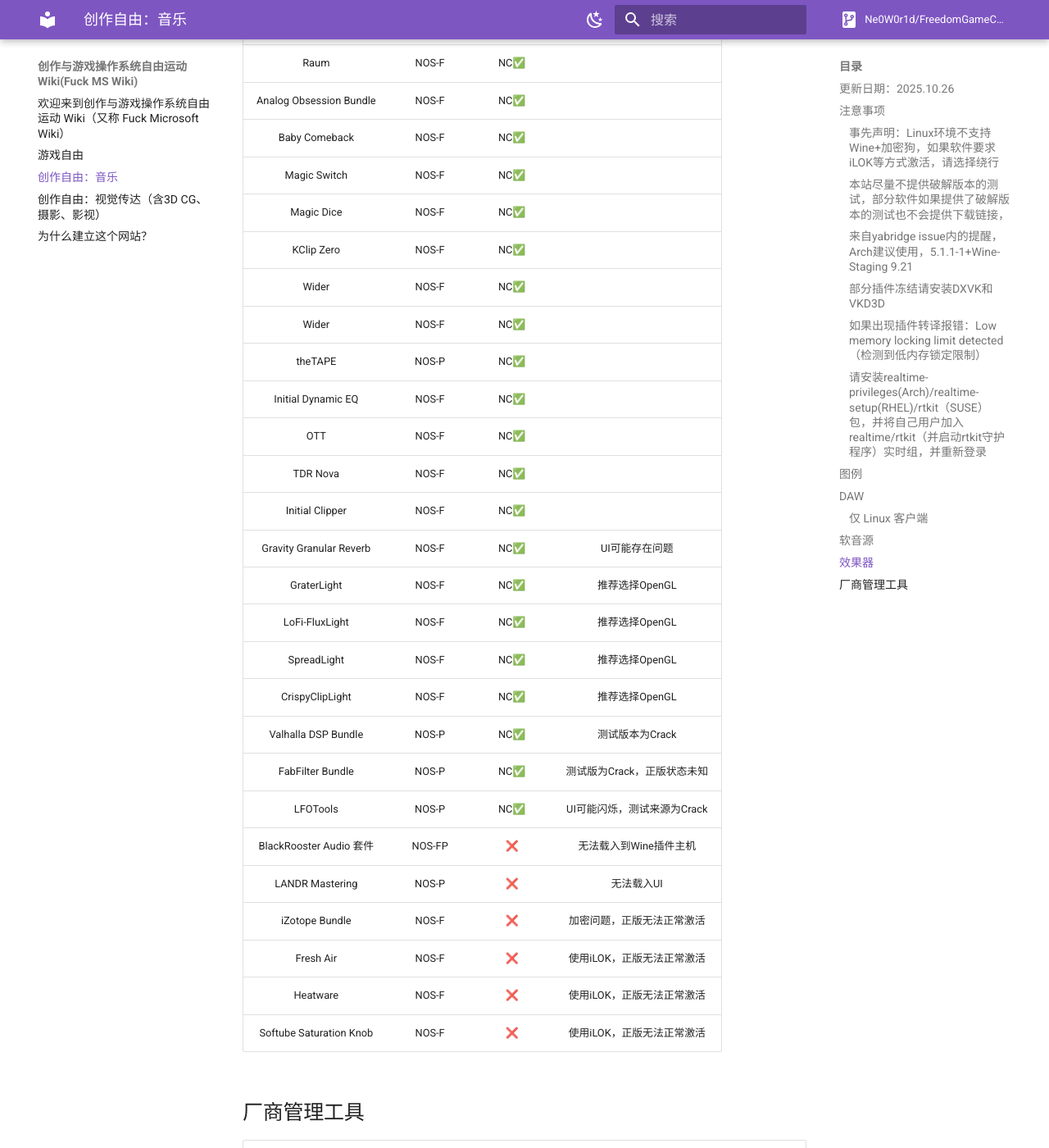
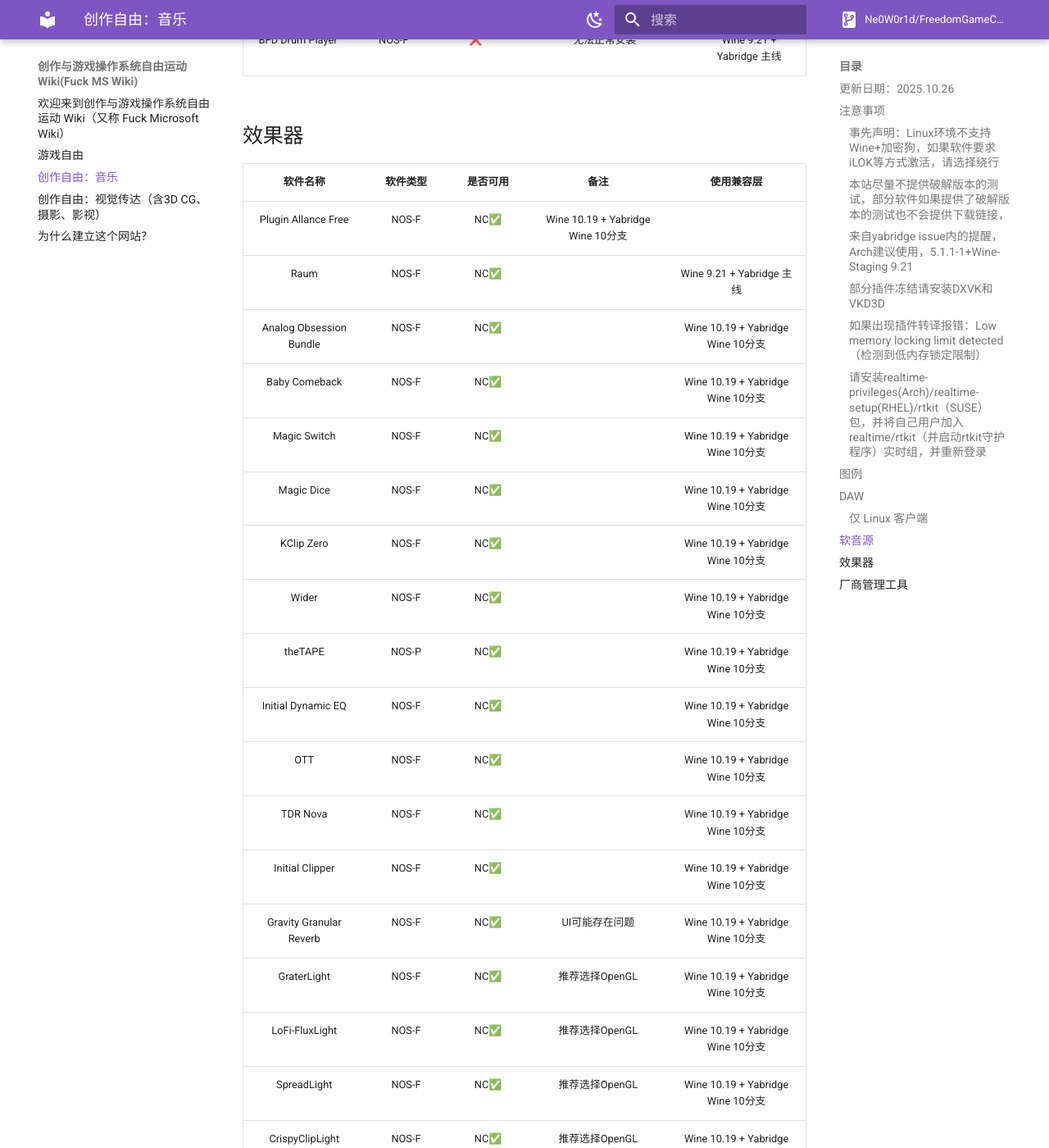
Before and after one commit to Ne0W0r1d/FreedomGameCreatorWiki, an MkDocs documentation site: the page built from docs/musicfreedom.md, in a window 1280 px wide and 1400 px high, scrolled down 2682 px. Shown: the whole window at 82% size. Built offline with MkDocs 1.6.1 and Material for MkDocs 9.7.7, drawn with Linux system fonts in a browser that asks for light colours; comment, search, counter and statistics services are not loaded; some of the changed text lies outside the part shown.

Commit message:
1206Update

```diff
--- a/docs/musicfreedom.md
+++ b/docs/musicfreedom.md
@@ -16,89 +16,83 @@
 ⭕：需要解决方案 // ✅：可用 // ❌：不可用 // 🔧：需要测试<br>
 Native：原生软件 // NC：Need Compliant需要兼容层<br>
 
-| 软件名称 | 软件类型 | 是否可用 | 备注 |
-| :-----: | :-----: | :-----: | :-----: |
-| Sample 1 | NOS-P（非开源，收费软件） | NC✅ |  |
-| Sample 2 | OOS-FP（开源，免费软件、有收费版） | ❌ | |
-
 ## DAW
 
 #### 仅 Linux 客户端
 
-| 软件名称 | 软件类型 | 是否可用 | 备注 |
-| :-----: | :-----: | :-----: | :-----: |
-| Zyrthm | OSS-FP | Native✅ | 自行编译/AUR GIT版本（免费）/买断 **开源推荐** |
-| Ardour | OSS-FP | Native✅ | 自行编译/AUR GIT版本（免费）/捐赠下载 |
-| Audacity | OSS-F | Native✅ |  |
-| Bitwig Studio | NOS-P | Native✅ | 闭源推荐 |
-| Traction Waveform | NOS-FP | Native✅ |  |
-| Reaper | NOS-P | Native✅ |  |
-| Studio One 7 | NOS-P | Native✅ | Fuck Fender |
+| 软件名称 | 软件类型 | 是否可用 | 备注 | 使用兼容层 |
+| :-----: | :-----: | :-----: | :-----: | :-----: |
+| Zyrthm | OSS-FP | Native✅ | 自行编译/AUR GIT版本（免费）/买断  |  |
+| Ardour | OSS-FP | Native✅ | 自行编译/AUR GIT版本（免费）/捐赠下载 | |
+| Audacity | OSS-F | Native✅ |  | |
+| Bitwig Studio | NOS-P | Native✅ | 闭源推荐 | |
+| Traction Waveform | NOS-FP | Native✅ |  | |
+| Reaper | NOS-P | Native✅ |  | |
+| Studio One 7 | NOS-P | Native✅ | Fuck Fender | |
 
 ## 软音源
 
-| 软件名称 | 软件类型 | 是否可用 | 备注 |
-| :-----: | :-----: | :-----: | :-----: |
-| SurgeXT | OSS-F | Native✅ |  |
+| 软件名称 | 软件类型 | 是否可用 | 备注 | 使用兼容层 |
+| :-----: | :-----: | :-----: | :-----: | :-----: |
+| SurgeXT | OSS-F | Native✅ |  |  |
 | Zebralette 3 | NOS-F | Native✅ |  |
-| Vital | NOS-F | Native✅ | Clap可能出现无法打开的情况 |
-| Analog Lab V | NOS-FP | NC✅ | ASC可能无法下载，建议去官网下载 |
-| Ample Bass P Lite 2 | NOS-F | NC✅ |  |
-| Ample Guitar M Lite 2 | NOS-F | NC✅ |  |
-| Ample Percussion Cloudrum Lite | NOS-F | NC✅ |  |
-| Air Bassline | NOS-P | NC✅ |  |
-| Bloom KSHMR | NOS-P | NC✅ |  |
-| Serum 1 | NOS-P | NC✅ | 需要关闭d2d1函数库，测试版本为Crack |
-| Massive | NOS-P | NC✅ |  |
-| Massive X | NOS-P | ❌ | 疑似技术栈问题，正版无法正常使用库，破解1.4.1正常使用 |
+| Vital | NOS-F | Native✅ | Clap可能出现无法打开的情况 | |
+| Analog Lab V | NOS-FP | NC✅ | ASC可能无法下载，建议去官网下载 | Wine 10.19 + Yabridge Wine 10分支 |
+| Ample Bass P Lite 2 | NOS-F | NC✅ |  | Wine 10.19 + Yabridge Wine 10分支 |
+| Ample Guitar M Lite 2 | NOS-F | NC✅ |  | Wine 10.19 + Yabridge Wine 10分支 |
+| Ample Percussion Cloudrum Lite | NOS-F | NC✅ |  | Wine 10.19 + Yabridge Wine 10分支 |
+| Air Bassline | NOS-P | NC✅ |  | Wine 10.19 + Yabridge Wine 10分支 |
+| Bloom KSHMR | NOS-P | NC✅ |  | Wine 10.19 + Yabridge Wine 10分支 |
+| Serum 1 | NOS-P | NC✅ | 需要关闭d2d1函数库，测试版本为Crack | Wine 9.21 + Yabridge 主线 |
+| Massive | NOS-P | NC✅ |  | Wine 9.21 + Yabridge 主线 |
+| Massive X | NOS-P | ❌ | 疑似技术栈问题，正版无法正常使用库，破解1.4.1正常使用 | Wine 9.21 + Yabridge 主线 |
 | Serun 2 | NOS-P | ❌ | UI严重问题, 建议直接使用Vital |
-| Kontakt 8 | NOS-FP | ❌ | 无法正常安装 |
-| Kontakt 7 | NOS-FP | ❌ | (Player版本)疑似技术栈问题，正版无法正常使用库，（完整版本【破解】）正常使用）
-| Spirtfire BBCSO 探索版 | NOS-F | ❌ | UI无法正常加载，会让宿主挂起 |
-| Spitfire Labs | NOS-F | ❌ | UI无法正常加载，会让宿主挂起 |
-| Pneuma | NOS-F | ❌ | 会让整个系统挂起 |
-| BFD Drum Player | NOS-F | ❌ | 无法正常安装 |
+| Kontakt 8 | NOS-FP | ❌ | 无法正常安装 | Wine 10.19 + Yabridge Wine 10分支 |
+| Kontakt 7 | NOS-FP | ❌ | (Player版本)疑似技术栈问题，正版无法正常使用库，（完整版本【破解】）正常使用） | Wine 10.19 + Yabridge Wine 10分支 |
+| Spirtfire BBCSO 探索版 | NOS-F | ❌ | UI无法正常加载，会让宿主挂起 | Wine 9.21 + Yabridge 主线 |
+| Spitfire Labs | NOS-F | ❌ | UI无法正常加载，会让宿主挂起 | Wine 9.21 + Yabridge 主线 |
+| Pneuma | NOS-F | ❌ | 会让整个系统挂起 | Wine 9.21 + Yabridge 主线 |
+| BFD Drum Player | NOS-F | ❌ | 无法正常安装 | Wine 9.21 + Yabridge 主线 |
 
 ## 效果器
 
-| 软件名称 | 软件类型 | 是否可用 | 备注 |
-| :-----: | :-----: | :-----: | :-----: |
-| Efx REFRACT | NOS-P | NC✅ |  |
-| Plugin Allance Free | NOS-F | NC✅ |  |
-| Raum | NOS-F | NC✅ |  |
-| Analog Obsession Bundle | NOS-F | NC✅ |  |
-| Baby Comeback | NOS-F | NC✅ | |
-| Magic Switch | NOS-F | NC✅ | |
-| Magic Dice | NOS-F | NC✅ | |
-| KClip Zero | NOS-F | NC✅ | |
-| Wider | NOS-F | NC✅ |  |
-| Wider | NOS-F | NC✅ |  |
-| theTAPE | NOS-P | NC✅ | |
-| Initial Dynamic EQ | NOS-F | NC✅ |  |
-| OTT | NOS-F | NC✅ |  |
-| TDR Nova | NOS-F | NC✅ |  |
-| Initial Clipper | NOS-F | NC✅ |  |
-| Gravity Granular Reverb | NOS-F | NC✅ | UI可能存在问题 |
-| GraterLight | NOS-F | NC✅ | 推荐选择OpenGL |
-| LoFi-FluxLight | NOS-F | NC✅ | 推荐选择OpenGL |
-| SpreadLight | NOS-F | NC✅ | 推荐选择OpenGL |
-| CrispyClipLight | NOS-F | NC✅ | 推荐选择OpenGL |
-| Valhalla DSP Bundle | NOS-P | NC✅ | 测试版本为Crack |
-| FabFilter Bundle | NOS-P | NC✅ | 测试版为Crack，正版状态未知 |
-| LFOTools | NOS-P | NC✅ | UI可能闪烁，测试来源为Crack |
-| BlackRooster Audio 套件 | NOS-FP | ❌ | 无法载入到Wine插件主机 |
-| LANDR Mastering | NOS-P | ❌ | 无法载入UI |
-| iZotope Bundle | NOS-F | ❌ | 加密问题，正版无法正常激活 |
-| Fresh Air | NOS-F | ❌ | 使用iLOK，正版无法正常激活 |
-| Heatware | NOS-F | ❌ | 使用iLOK，正版无法正常激活 |
-| Softube Saturation Knob | NOS-F | ❌ | 使用iLOK，正版无法正常激活 |
+| 软件名称 | 软件类型 | 是否可用 | 备注 | 使用兼容层 |
+| :-----: | :-----: | :-----: | :-----: | :-----: |
+| Plugin Allance Free | NOS-F | NC✅ | Wine 10.19 + Yabridge Wine 10分支 |
+| Raum | NOS-F | NC✅ |  | Wine 9.21 + Yabridge 主线 |
+| Analog Obsession Bundle | NOS-F | NC✅ |  | Wine 10.19 + Yabridge Wine 10分支 |
+| Baby Comeback | NOS-F | NC✅ | | Wine 10.19 + Yabridge Wine 10分支 |
+| Magic Switch | NOS-F | NC✅ | | Wine 10.19 + Yabridge Wine 10分支 |
+| Magic Dice | NOS-F | NC✅ | | Wine 10.19 + Yabridge Wine 10分支 |
+| KClip Zero | NOS-F | NC✅ | | Wine 10.19 + Yabridge Wine 10分支 |
+| Wider | NOS-F | NC✅ |  | Wine 10.19 + Yabridge Wine 10分支 |
+| theTAPE | NOS-P | NC✅ | | Wine 10.19 + Yabridge Wine 10分支 |
+| Initial Dynamic EQ | NOS-F | NC✅ |  | Wine 10.19 + Yabridge Wine 10分支 |
+| OTT | NOS-F | NC✅ |  | Wine 10.19 + Yabridge Wine 10分支 |
+| TDR Nova | NOS-F | NC✅ |  | Wine 10.19 + Yabridge Wine 10分支 |
+| Initial Clipper | NOS-F | NC✅ |  | Wine 10.19 + Yabridge Wine 10分支 |
+| Gravity Granular Reverb | NOS-F | NC✅ | UI可能存在问题 | Wine 10.19 + Yabridge Wine 10分支 |
+| GraterLight | NOS-F | NC✅ | 推荐选择OpenGL | Wine 10.19 + Yabridge Wine 10分支 |
+| LoFi-FluxLight | NOS-F | NC✅ | 推荐选择OpenGL | Wine 10.19 + Yabridge Wine 10分支 |
+| SpreadLight | NOS-F | NC✅ | 推荐选择OpenGL | Wine 10.19 + Yabridge Wine 10分支 |
+| CrispyClipLight | NOS-F | NC✅ | 推荐选择OpenGL | Wine 10.19 + Yabridge Wine 10分支 |
+| Valhalla DSP Bundle | NOS-P | NC✅ | 测试版本为Crack | Wine 10.19 + Yabridge Wine 10分支 |
+| FabFilter Bundle | NOS-P | NC✅ | 测试版为Crack，正版状态未知 | Wine 10.19 + Yabridge Wine 10分支 |
+| LFOTools | NOS-P | NC✅ | UI可能闪烁，测试来源为Crack | Wine 9.21 + Yabridge 主线 |
+| BlackRooster Audio 套件 | NOS-FP | ❌ | 无法载入到Wine插件主机 | Wine 9.21 + Yabridge 主线 |
+| LANDR Mastering | NOS-P | ❌ | 无法载入UI | Wine 9.21 + Yabridge 主线 |
+| iZotope Bundle | NOS-F | ❌ | 加密问题，正版无法正常激活 |Wine 9.21 + Yabridge 主线 |
+| Fresh Air | NOS-F | ❌ | 使用iLOK，正版无法正常激活 | Wine 9.21 + Yabridge 主线 |
+| Heatware | NOS-F | ❌ | 使用iLOK，正版无法正常激活 | Wine 9.21 + Yabridge 主线 |
+| Softube Saturation Knob | NOS-F | ❌ | 使用iLOK，正版无法正常激活 | Wine 9.21 + Yabridge 主线 |
+| Efx REFRACT | NOS-P | ❌ | UI 卡死 | Wine 10.19 + Yabridge Wine 10分支 |
 
 ## 厂商管理工具
 
-| 软件名称 | 软件类型 | 是否可用 | 备注 |
-| :-----: | :-----: | :-----: | :-----: |
-| Native Access | NOS | ❌ | 仅限经典版本，无法正常挂载，新版NodeJS可能无法打开且安装库困难 |
-| Spitfire | NOS | ❌ | Labs和喷火无法正常使用，能用管理工具是何意味 |
-| iZotope | NOS | ❌ | 无法正常激活 |
-| Softube | NOS | ❌ | 绑定iLok |
-| UAD | NOS | ❌ | 绑定iLok |
+| 软件名称 | 软件类型 | 是否可用 | 备注 | 使用兼容层 |
+| :-----: | :-----: | :-----: | :-----: | :-----: |
+| Native Access | NOS | ❌ | 仅限经典版本，无法正常挂载，新版NodeJS可能无法打开且安装库困难 | Wine 9.21 |
+| Spitfire | NOS | ❌ | Labs和喷火无法正常使用，能用管理工具是何意味 | Wine 9.21 |
+| iZotope | NOS | ❌ | 无法正常激活 | Wine 9.21 |
+| Softube | NOS | ❌ | 绑定iLok | Wine 9.21 |
+| UAD | NOS | ❌ | 绑定iLok | Wine 9.21 |
```
Also changed, not shown: docs/gamesfreedom.md (+43 -43 lines), site/gamesfreedom/index.html, site/musicfreedom/index.html, site/search/search_index.json, site/sitemap.xml, 1 other file.
